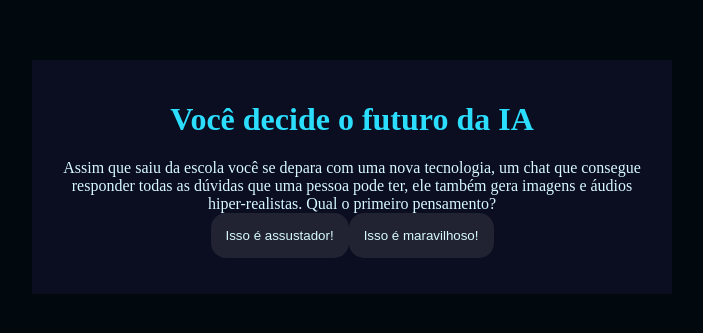
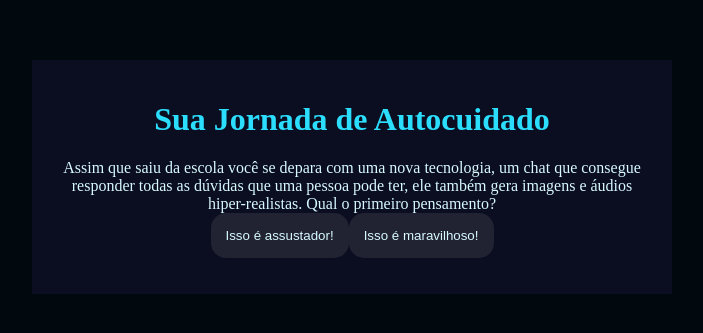
Before and after one commit to isabelacarnelossi-hub/historia, a plain HTML site: page index.html in a window 1280 px wide. Shown: the part 231-564 px from the top of the page, without its empty margins (288-991 px from the left). Drawn offline with Linux system fonts and the light colour scheme.

Commit message:
index.html

```diff
--- a/index.html
+++ b/index.html
@@ -1,15 +1,14 @@
-
 <!DOCTYPE html>
 <html lang="pt-br">
 <head>
     <meta charset="UTF-8">
     <meta name="viewport" content="width=device-width, initial-scale=1.0">
     <link rel="stylesheet" href="style.css">
-    <title>Você decide o futuro da IA</title>
+    <title>Você decide seu futuro de Autocuidado</title>
 </head>
 <body>
     <div class="caixa-principal">
-        <h1>Você decide o futuro da IA</h1>
+        <h1>Sua Jornada de Autocuidado</h1>
         <div class="caixa-perguntas"></div>
         <div class="caixa-alternativas"></div>
         <div class="caixa-resultado">
```
